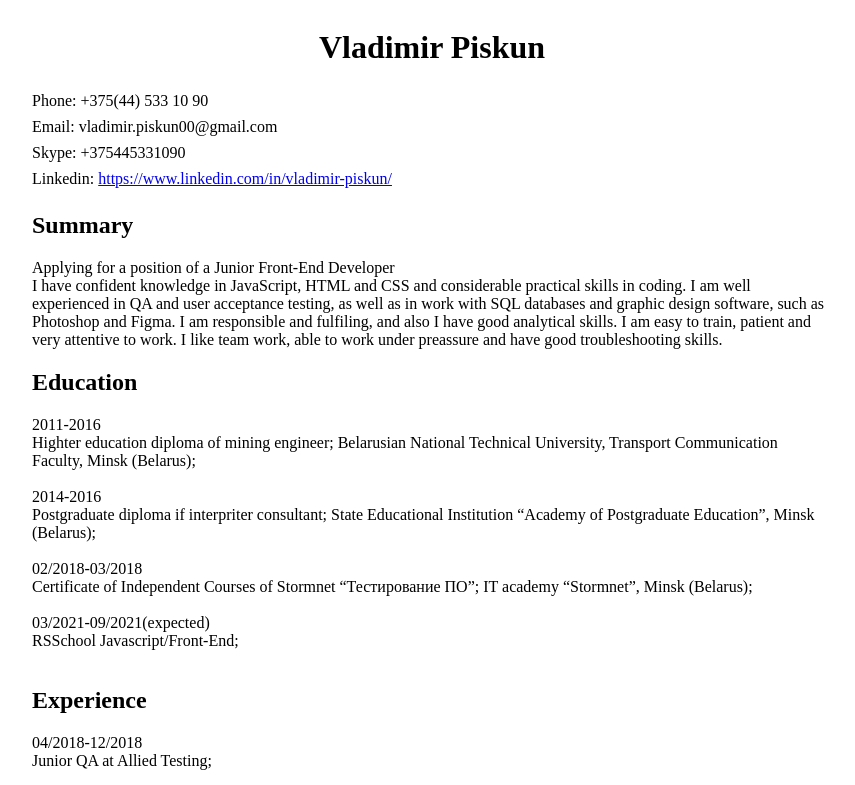
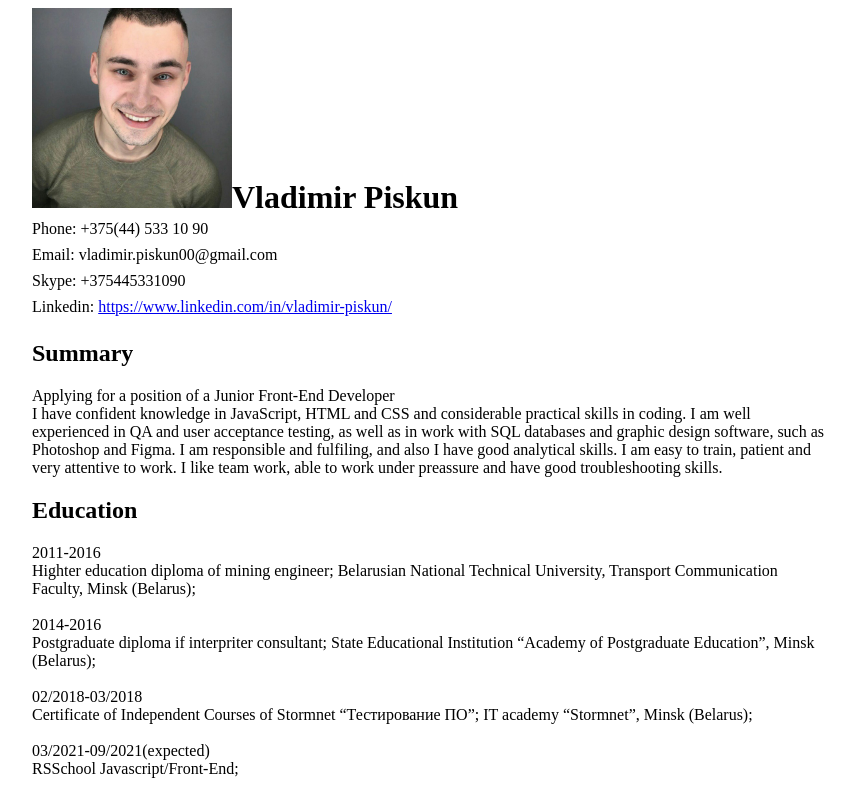
Before and after one commit to vladimirPiskun/rsschool-cv, a plain HTML site: page index.html in a window 1280 px wide. Shown: the top 785 px of the page, without its empty margins (146-1001 px from the left). Drawn offline with Linux system fonts and the light colour scheme.

Commit message:
feat: add cv picture

```diff
--- a/index.html
+++ b/index.html
@@ -11,7 +11,10 @@
 <body>
     <div class="page">
     <div class="container">
-        <h1 class="name">Vladimir Piskun</h1>
+        <div class="picture">
+          <div class="img"></div>
+          <h1 class="name">Vladimir Piskun</h1>
+        </div>
         <div class="contacts">
             <div>Phone: +375(44) 533 10 90</div>
             <div>Email: vladimir.piskun00@gmail.com</div>
--- a/style.css
+++ b/style.css
@@ -12,8 +12,7 @@
 }
 .name {
   display: flex;
-  width: 100%;
-  justify-content: center;
+  margin: 0px;
 }
 .contacts {
   display: flex;
@@ -21,3 +20,20 @@
   width: 100%;
   line-height: 26px;
 }
+.picture {
+  display: flex;
+  position: relative;
+  flex-direction: row;
+  justify-content: flex-start;
+  align-items: baseline;
+}
+.img {
+  display: flex;
+  position: relative;
+  width: 200px;
+  height: 200px;
+  background-image: url(/img/photo_2020-08-12\ 18.24.29.jpeg);
+  background-size: cover;
+  background-position: center;
+  justify-content: center;
+}
```
Also changed, not shown: img/photo_2020-08-12 18.24.29.jpeg (added).
